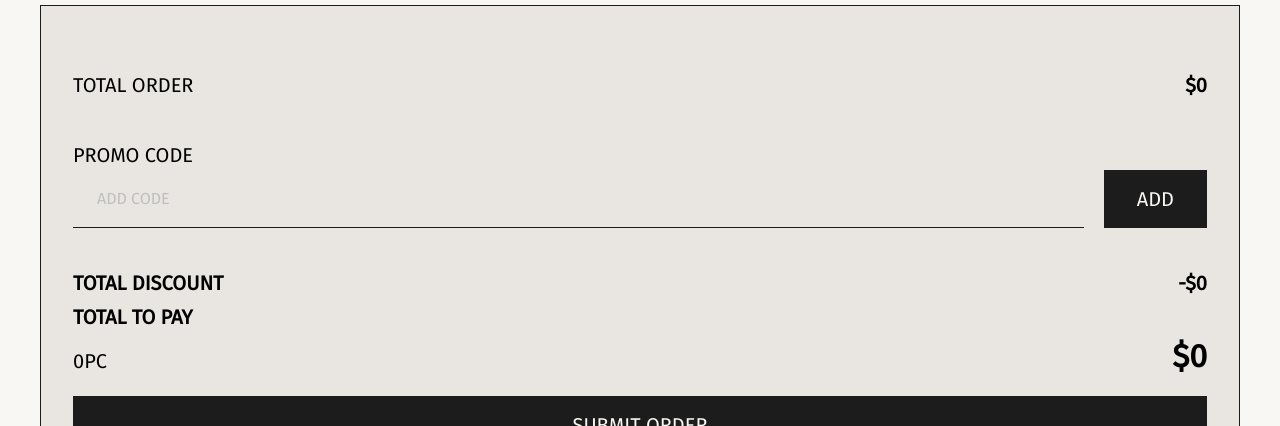
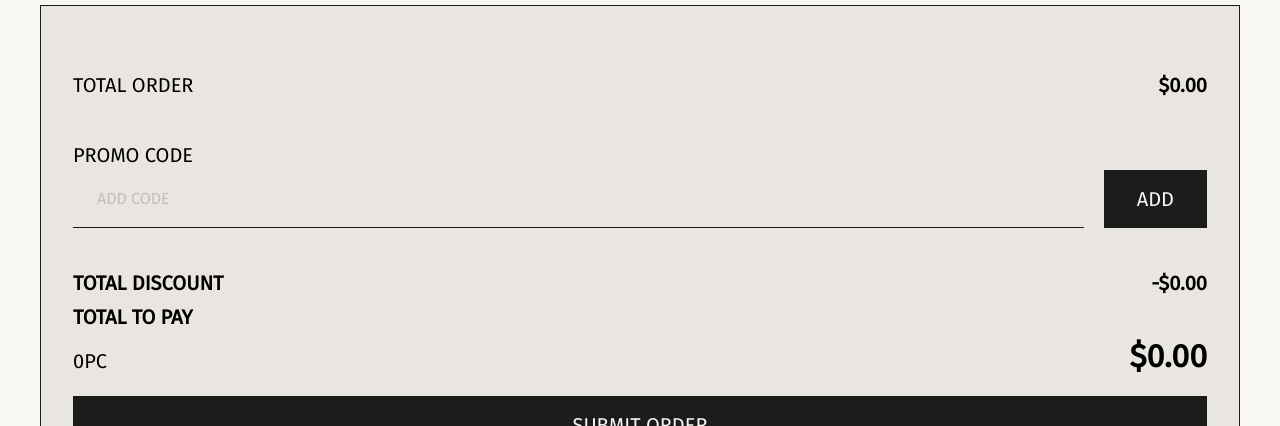
Before and after one commit to Ir-ra/read, a Next.js app: page /cart in a window 1280 px wide. Shown: the part 220-646 px from the top of the page. Built offline with nearby package versions, Linux system fonts and the light colour scheme; no server answers.

Commit message:
fix: CartContext, Cart

```diff
--- a/src/app/(public)/cart/page.tsx
+++ b/src/app/(public)/cart/page.tsx
@@ -1,41 +1,29 @@
-"use client";
+// "use client";
 import { usePathname } from "next/navigation";
 import { useContext } from "react";
 
 import { Breadcrumbs } from "@/components/Breadcrumbs/Breadcrumbs";
 import { HorizontalCard } from "@/components/Card/HorizontalCard";
+import { CartItem } from "@/components/CartItem/CartItem";
 import CartOrder from "@/components/CartOrder/CartOrder";
 import { Subscribe } from "@/components/Subscribe/Subscribe";
 
-import { CartContext } from "../../context/CartContext";
-
 function Cart() {
-  const pathname = usePathname();
-  const { cartItems } = useContext(CartContext);
-  console.log("cartItems", cartItems);
+  // const pathname = usePathname();
+  console.log("rerender Cart");
 
   return (
     <>
       <main className="p-6 tablet:p-10">
         <div className="flex flex-col gap-4">
-          <Breadcrumbs path={pathname} />
+          <Breadcrumbs path="/cart" />
           <h1 className="mb-5 text-s tablet:text-sm desktop:text-l font-bold uppercase">
             Cart
           </h1>
         </div>
 
         <div className="flex flex-col gap-10 desktop:flex-row">
-          <div className="flex flex-col gap-6 tablet:gap-10">
-            {cartItems &&
-              cartItems.map((cartItem) => (
-                <HorizontalCard
-                  book={cartItem.product}
-                  pathname={pathname}
-                  key={cartItem.id}
-                  cartItem={cartItem}
-                />
-              ))}
-          </div>
+          <CartItem />
 
           <CartOrder />
         </div>
--- a/src/app/(public)/shop/page.tsx
+++ b/src/app/(public)/shop/page.tsx
@@ -4,15 +4,11 @@ import { useEffect, useMemo, useState } from "react";
 import { useSelector } from "react-redux";
 
 import { Breadcrumbs } from "@/components/Breadcrumbs/Breadcrumbs";
-import { VerticalCard } from "@/components/Card/VerticalCard";
 import FiltersBlock from "@/components/FiltersBlock/FiltersBlock";
-import { FiltersContainer } from "@/components/FiltersBlock/FiltersContainer";
 import Pagination from "@/components/FiltersBlock/Pagination";
 import Loader from "@/components/Loader/Loader";
 import ProductList from "@/components/ProductList/ProductList";
-import { ProductsCarousel } from "@/components/ProductsCarousel/ProductsCarousel";
 import RecentlyViewed from "@/components/RecentlyViewed/RecentlyViewed";
-import Title from "@/components/Title/Title";
 
 import { Product } from "../../../types/Product";
 import { useLocalStorage } from "../../../utils/useLocalStorage";
--- a/src/app/context/CartContext.tsx
+++ b/src/app/context/CartContext.tsx
@@ -79,16 +79,12 @@ const CartProvider: React.FC<CartProviderProps> = ({ children }) => {
   }, [cartItems]);
 
   useEffect(() => {
-    const newCartTotalNoSale = cartItems.reduce(
+    const newCartTotal = cartItems.reduce(
       (total: number, cartItem: CartItem) =>
-        total +
-        (cartItem.product.special_price !== 0
-          ? cartItem.quantity * cartItem.price
-          : cartItem.quantity * cartItem.product.special_price),
-      0
+        total + cartItem.quantity * cartItem.price, 0
     );
 
-    setCartTotal(newCartTotalNoSale);
+    setCartTotal(newCartTotal);
   }, [cartItems]);
 
   const addItemToCart = (productToAdd: CartItem) => {
--- a/src/components/Bestsellers/Bestsellers.tsx
+++ b/src/components/Bestsellers/Bestsellers.tsx
@@ -72,7 +72,7 @@ export const Bestsellers = ({
                   </div>
                   <div className="flex flex-col items-center gap-1 flex-1 justify-between">
                     <div className="flex flex-col items-start gap-1 w-full">
-                      <p className="text-xxxs tablet:text- xxs font-light uppercase">
+                      <p className="text-xxxs tablet:text-xxs font-light uppercase">
                         {author}
                       </p>
                       <p className="text-xs tablet:text-cartL uppercase font-normal mb-10 desktop:mb-0 desktop:min-h-[42px] h-full">
--- a/src/components/Card/HorizontalCard.tsx
+++ b/src/components/Card/HorizontalCard.tsx
@@ -17,6 +17,7 @@ type HorizontalCardType = {
   pathname?: string;
   cartItem?: CartItem;
 };
+console.log("rerender HorizontalCard");
 
 export const HorizontalCard = ({
   book,
@@ -43,7 +44,6 @@ export const HorizontalCard = ({
   const author = book?.fields.find((p) => p.lable_name === "Author")?.value;
 
   return (
-    <Link href="#">
     <div className="p-4 tablet:p-8 border-Black border cursor-pointer hover:shadow-custom focus:shadow-custom">
       <div className="flex mb-2 justify-between">
         <span className="px-1 py-[2px]  tablet:px-4 tablet:py-2 border-Black border flex justify-center items-center uppercase text-xxxs tablet:text-cart font-normal">
@@ -71,6 +71,7 @@ export const HorizontalCard = ({
       </div>
       <div className="flex mb-3 tablet:mb-0">
         <div className="px-4 tablet:px-[70px] desktop:px-[96px]">
+          <Link href={`/shop/${book?.id}`}>
             <div className="relative w-[96px] h-[144px] tablet:w-[160px] tablet:h-[234px] desktop:w-[156px]">
               <Image
                 src={book ? book?.image[0] : plug_book}
@@ -82,6 +83,7 @@ export const HorizontalCard = ({
                 priority={true}
               />
             </div>
+          </Link>
         </div>
 
         <div className="flex flex-col gap-1 flex-1 justify-between">
@@ -323,6 +325,5 @@ export const HorizontalCard = ({
         </div>
       )}
     </div>
-    </Link>
   );
 };
--- /dev/null
+++ b/src/components/CartItem/CartItem.tsx
@@ -0,0 +1,23 @@
+"use client";
+import { useContext } from "react";
+
+import { CartContext } from "@/app/context/CartContext";
+
+import { HorizontalCard } from "../Card/HorizontalCard";
+
+export const CartItem = () => {
+  const { cartItems } = useContext(CartContext);
+  return (
+    <div className="flex flex-col gap-6 tablet:gap-10">
+      {cartItems &&
+        cartItems.map((cartItem) => (
+          <HorizontalCard
+            book={cartItem.product}
+            pathname="/cart"
+            key={cartItem.id}
+            cartItem={cartItem}
+          />
+        ))}
+    </div>
+  );
+};
--- a/src/components/CartOrder/CartOrder.tsx
+++ b/src/components/CartOrder/CartOrder.tsx
@@ -1,3 +1,4 @@
+"use client";
 import { useContext } from "react";
 
 import { CartContext } from "@/app/context/CartContext";
@@ -5,9 +6,7 @@ import { CartContext } from "@/app/context/CartContext";
 import { Button } from "../Button/Button";
 
 export default function CartOrder() {
-  const { cartTotalPrice, cartItems, cartCount, cartTotal } =
-    useContext(CartContext);
-  console.log(cartTotal);
+  const { cartTotalPrice, cartCount, cartTotal } = useContext(CartContext);
 
   return (
     <div className="flex flex-col bg-AccentBackground h-max border border-Black p-6 tablet:py-16 tablet:px-8 gap-10">
@@ -16,7 +15,7 @@ export default function CartOrder() {
           Total order
         </p>
         <p className="text-s tablet:text-cartL font-bold uppercase">
-          ${cartTotal}
+          ${cartTotal.toFixed(2)}
         </p>
       </div>
 
@@ -44,7 +43,7 @@ export default function CartOrder() {
               Total discount
             </p>
             <p className="text-s tablet:text-cartL font-bold uppercase">
-              -${cartTotal - cartTotalPrice}
+              -${(cartTotal - cartTotalPrice).toFixed(2)}
             </p>
           </div>
 
@@ -56,7 +55,7 @@ export default function CartOrder() {
               {cartCount}pc
             </p>
             <p className="text-m tablet:text-l font-bold uppercase">
-              ${cartTotalPrice}
+              ${cartTotalPrice.toFixed(2)}
             </p>
           </div>
         </div>
--- a/src/services/getAPI.jsx
+++ b/src/services/getAPI.jsx
@@ -26,7 +26,7 @@ export const getAllCategories = () => {
 export const getProducts = () => {
   const response = api.get("/api/v1/products");
 
-  console.log("prods", response);
+  // console.log("prods", response);
 
   return response;
 };
@@ -34,7 +34,7 @@ export const getProducts = () => {
 export const getProduct = (id) => {
   const response = api.get(`/api/v1/products/${id}`);
 
-  console.log("prod", response);
+  // console.log("prod", response);
 
   return response;
 };
```
Lines whose indentation alone changed are shown as unchanged.
